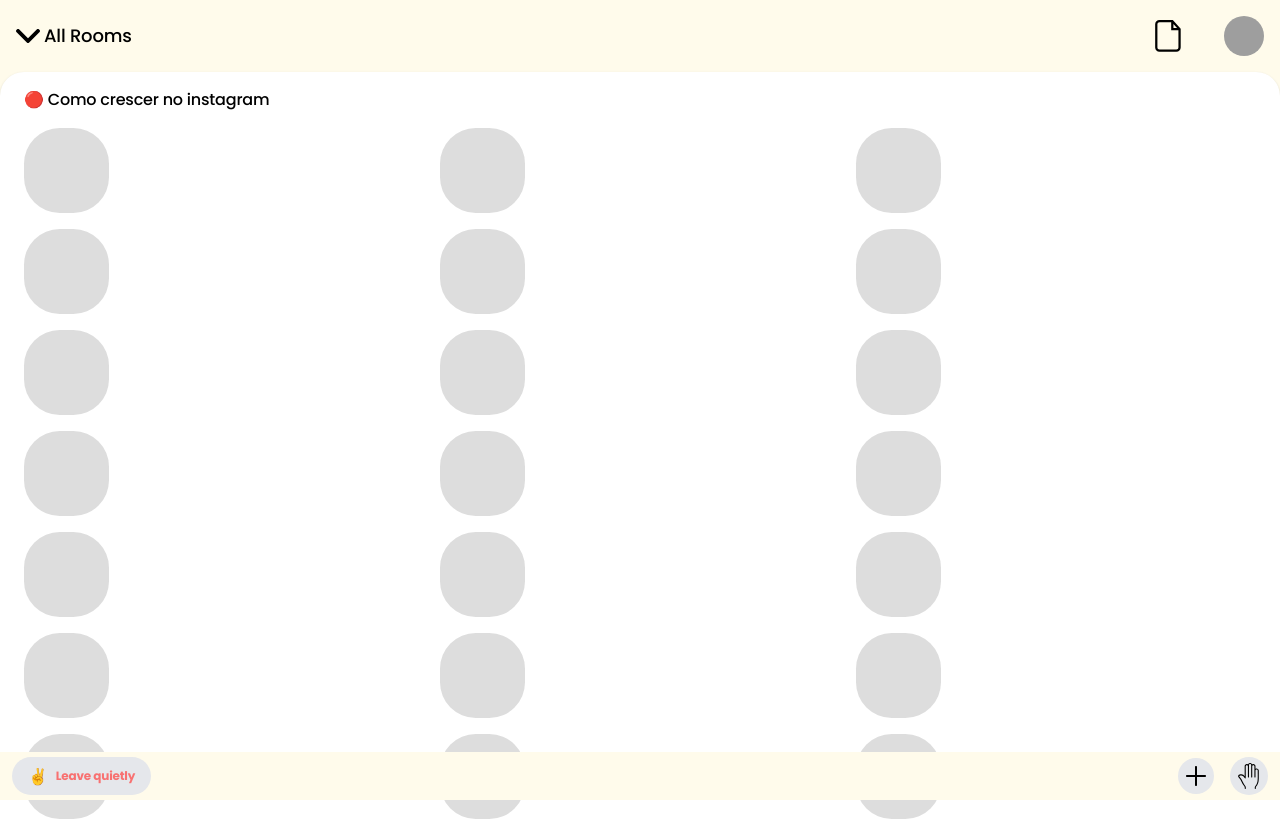
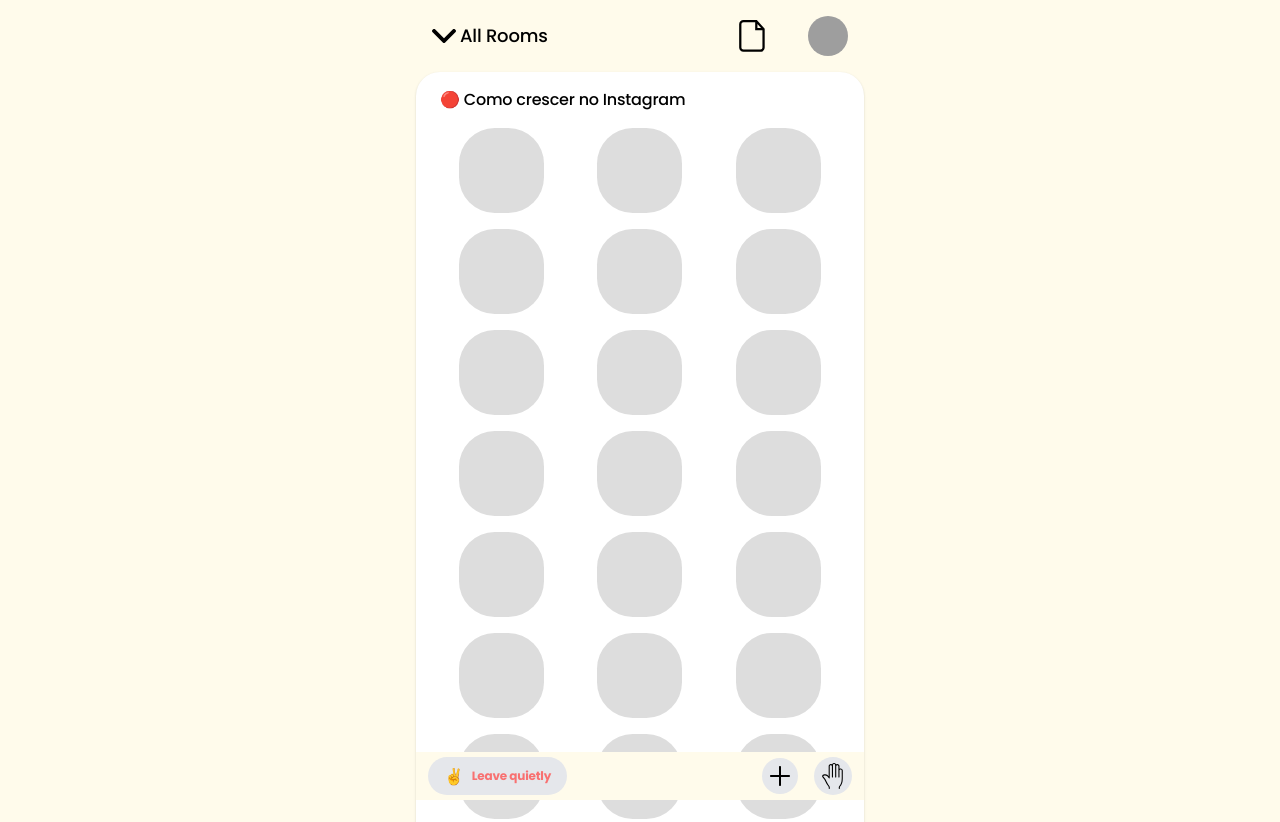
Before and after one commit to santosant/clone-clubehouse, a plain HTML site: page index.html in a window 1280 px wide. Shown: the top 822 px of the page. Drawn offline with nearby package versions, Linux system fonts and the light colour scheme; grey boxes are pictures that could not be loaded.

Commit message:
adjusting responsiveness responsivity

```diff
--- a/index.html
+++ b/index.html
@@ -31,12 +31,17 @@
             display: block;
             overflow: hidden;
         }
+
+        main > div {
+            align-items: center;
+            justify-items: center;
+        }
     </style>
 
 </head>
 
-<body class="h-screen flex flex-col bg-yellow-50">
-    <div class="w-screen bg-yellow-50 p-4">
+<body class="m-auto h-screen flex flex-col bg-yellow-50 max-w-md">
+    <div class="w-full bg-yellow-50 p-4">
 
         <header class="w-full flex justify-between">
             <div class="flex items-center text-lg">
@@ -110,7 +115,7 @@
 
     "
     >
-    <h1 class="mb-4"> 🔴&nbspComo crescer no instagram</h1>
+    <h1 class="mb-4"> 🔴&nbspComo crescer no Instagram</h1>
     <div class="grid gap-4 grid-cols-3">
         <p>lorem</p><p>lorem</p><p>lorem</p>
         <p>lorem</p><p>lorem</p><p>lorem</p>
@@ -159,7 +164,7 @@
 
     <footer class="
     fixed bottom-0
-    bg-yellow-50 m-auto h-12 p-3 flex items-center justify-between w-full">
+    bg-yellow-50 m-auto h-12 p-3 flex items-center justify-between w-full sm:max-w-md">
 
         <button class="rounded-full bg-gray-200 py-1.5 px-4
         flex items-center">
```
Also changed, not shown: assets/chclone.png (added), 1 other file.
